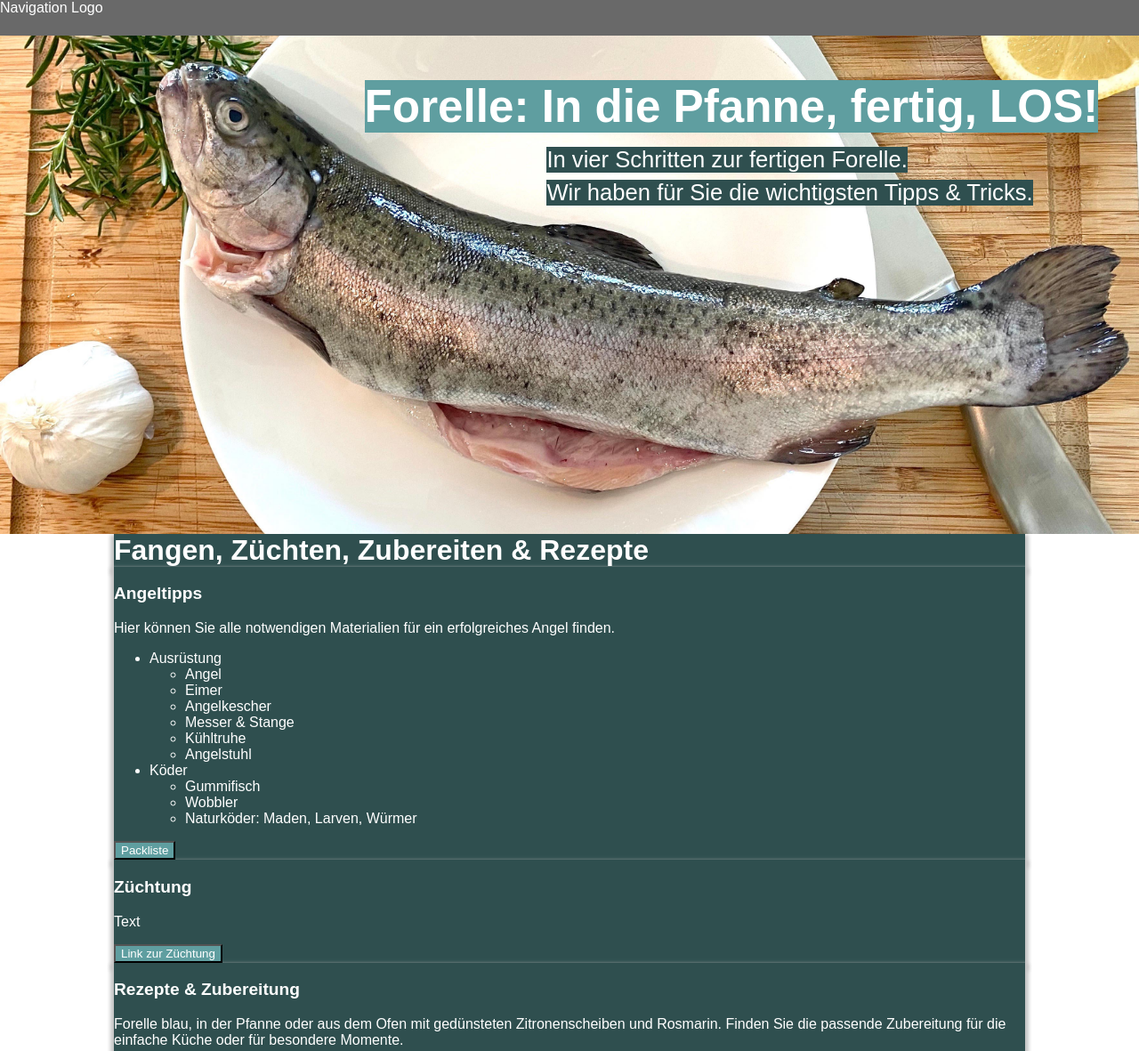
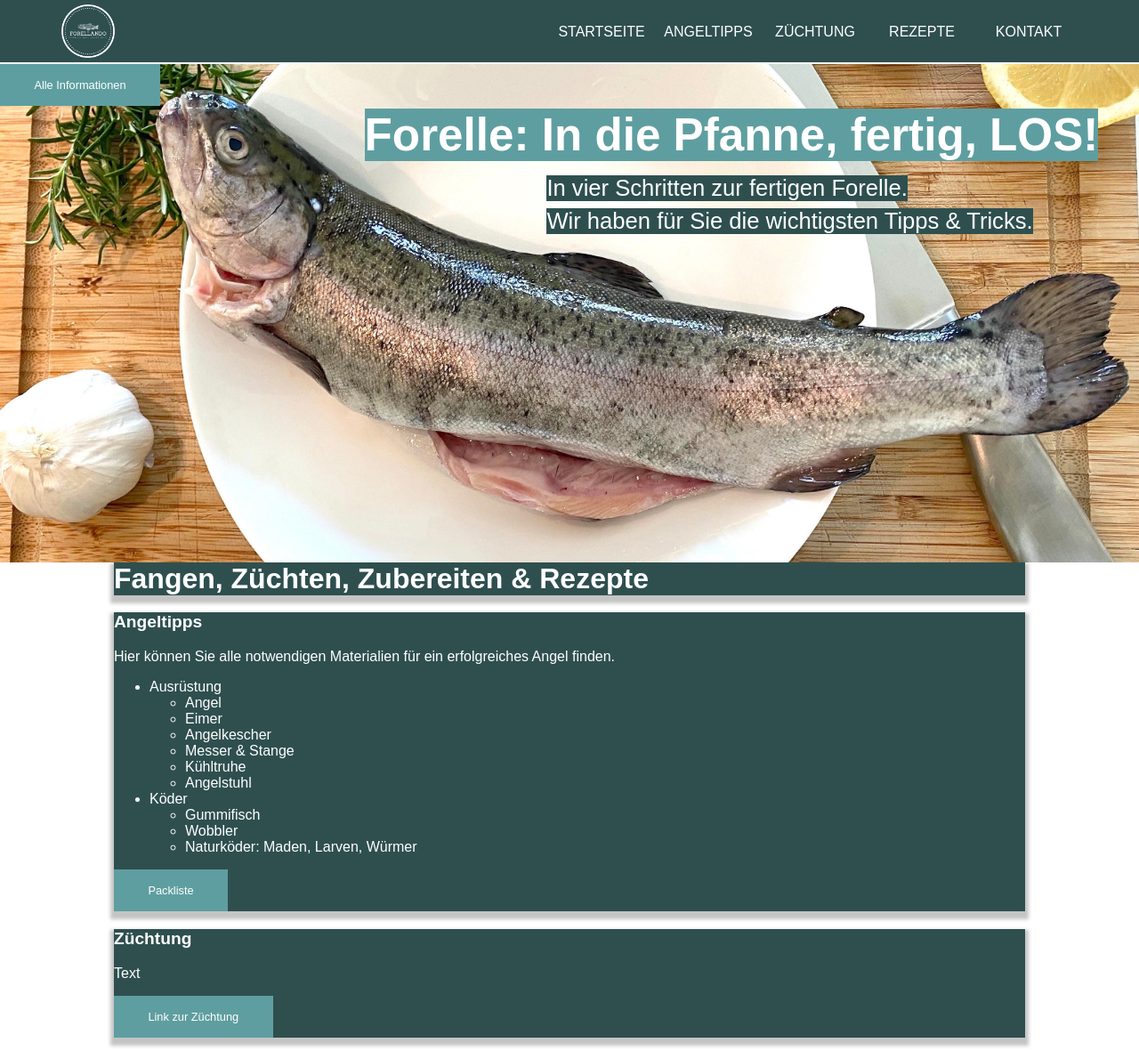
Before and after one commit to coraly-beyer/forellando.de, a plain HTML site: page aufbau.html in a window 1280 px wide. Shown: the top 1181 px of the page at 89% size. Drawn offline with Linux system fonts and the light colour scheme.

Commit message:
Update Navigationsleiste

```diff
--- a/aufbau.html
+++ b/aufbau.html
@@ -4,15 +4,27 @@
         <title>Forellen-Info</title>
         <meta charset="utf-8">
         <link href="Design.css" type="text/css" rel="stylesheet">
-        <link href="position.css" type="text/css" rel="stylesheet">
     </head>
     <body>
 
 
         <header class="header">
-            Navigation
-            Logo
-            <nav></nav>
+            <div class="navbar">
+                <div class="container">
+                    <div class="logo_div">
+                        <img src="fotos/logo_rund.jpg" alt="" class="logo" >
+                        </div>
+
+                        <div>
+                        <ul class="menu">
+                            <li><a href="aufbau.html">Startseite</a></li>
+                            <li><a href="angeltipps.html">Angeltipps</a></li>
+                            <li><a href="züchtung.html">Züchtung</a></li>
+                            <li><a href="rezepte.html">Rezepte</a></li>
+                            <li><a href="kontakt.hmtl">Kontakt</a></li>
+                        </ul>
+                    </div>
+                </div>
         </header>
         <main>
 
@@ -21,14 +33,15 @@
                 <h1>Forelle: In die Pfanne, fertig, LOS!</h1>
                 <h2>In vier Schritten zur fertigen Forelle.</h2>
                 <h3>Wir haben für Sie die wichtigsten Tipps & Tricks.</h3>
+                <button>Alle Informationen</button>
             </section>
 
 
-            <section class="mitte frame bkgr_color4 shadow ">
+            <section class="frame bkgr_color4 shadow ">
                 <h5> Fangen, Züchten, Zubereiten & Rezepte </h5 >
                 </section>
-                <section class="frame bkgr_color4 shadow flex ">
-                <article class="child1">
+                <section class="frame bkgr_color4 shadow">
+                <article>
                     <h1>Angeltipps</h1>
                     <p>Hier können Sie alle notwendigen Materialien für ein erfolgreiches Angel finden.</p>
                     <p> <ul>
@@ -51,15 +64,15 @@
                     <button>Packliste</button>
                 <article>
                 </section>
-                <section class="frame bkgr_color4 shadow flex">
-                <article class="child2">
+                <section class="frame bkgr_color4 shadow">
+                <article>
                         <h1>Züchtung</h1>
                         <p>Text</p>
                         <button>Link zur Züchtung</button>
                 </article>
                 </section>
-                <section class="frame bkgr_color4 shadow flex ">
-                    <article class="child3">
+                <section class="frame bkgr_color4 shadow">
+                    <article>
                         <h1> Rezepte & Zubereitung</h1>
                         <p>Forelle blau, in der Pfanne oder aus dem Ofen mit gedünsteten Zitronenscheiben und Rosmarin.
                             Finden Sie die passende Zubereitung für die einfache Küche oder für besondere Momente.
@@ -68,7 +81,6 @@
                         <button>Forelle aus dem Ofen mit gedünsteten Zitronenscheiben und frischem Rosmarin</button>
                     </article>
                 </section>
-
                 <section class=" frame bkgr_color3 flex padding1 shadow ">
                         <h1>Forellando Team</h1>
                     <article>
--- a/design.css
+++ b/design.css
@@ -21,13 +21,31 @@ h1,h2,h3,h4 {
 button {
     background-color: cadetblue;
     color: white;
+    padding: 2vh 3vw;
+    text-align: center;
+    font-size: 1vw;
+    border: none;
+
+}
+
+.hero .button {
+    background-color: cadetblue;
+    color: white;
+    padding: 2vh 3vw;
+    text-align: center;
+    font-size: 1vw;
+    border: none;
+    left: 50%;
+    top: 40%;
+
 }
 
 .header{
-    background-color: dimgrey ;
-    color: white;
-    height: 5vh;
+    background-color: white ;
+    color: rgb(47, 79, 79);
+
 }
+
 .hero {
     background-color: cadetblue;
     height: 70vh;
@@ -100,3 +118,47 @@ footer{
     -webkit-box-shadow: 0 5px 4px 4px #c4c4c4;
     box-shadow: 0 5px 4px 4px #c4c4c4;
 }
+
+.container {
+    width: 90%;
+    margin: 0 auto
+
+}
+
+.navbar {
+    width: 100%;
+    overflow: hidden;
+    height: 70px;
+    line-height: 70px;
+    background-color: darkslategray;
+    border-bottom: 2px solid white;
+}
+
+.logo {
+    width: 70px;
+    float: left;
+}
+
+.menu {
+    float: right;
+
+}
+.menu li {
+    float: left;
+    width: 120px;
+    height: 70px;
+    line-height: 40px;
+    text-align: center;
+    list-style: none;
+}
+
+.menu li a {
+    color: white;
+    text-decoration: none;
+    text-transform: uppercase;
+    display: block;
+}
+
+.menu li:hover {
+    background-color: cadetblue;
+}
```
Also changed, not shown: fotos/logo_rund.jpg (added).
